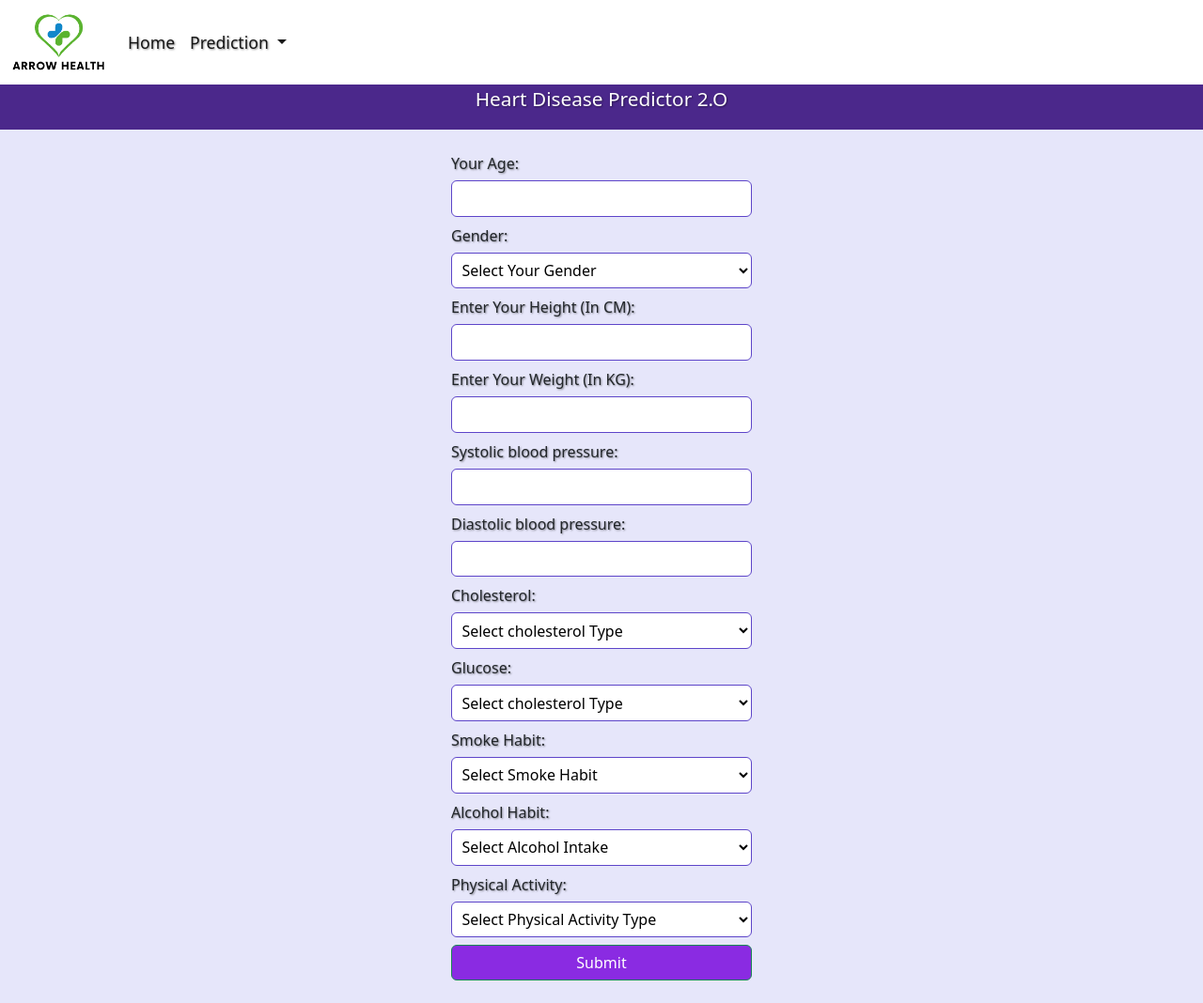
After one commit to shuvra-matrix/HEART_DISEASE_PREDICTION, a Django app: page /heart2/ in a window 1280 px wide. The commit adds this page. Shown: the whole page at 94% size. Run offline with Django 3.2, Linux system fonts and the light colour scheme.

Commit message:
prediction 2.0 done

```diff
--- a/HEART_DISEASE_PREDICTION_APP/urls.py
+++ b/HEART_DISEASE_PREDICTION_APP/urls.py
@@ -7,4 +7,5 @@ app_name = "pre"
 urlpatterns = [
     path('',views.index,name="index" ),
     path("heart/",views.heart_disease,name="heart"),
+    path("heart2/",views.heart_prediction_2,name="heart2"),
 ]
--- a/HEART_DISEASE_PREDICTION_APP/views.py
+++ b/HEART_DISEASE_PREDICTION_APP/views.py
@@ -55,3 +55,44 @@ def heart_disease(request):
         return render(request, "heart_desease_prediction.html",context=my_dict)
 
     return render(request, "heart_desease_prediction.html")
+
+
+def heart_prediction_2(request):
+    if request.method == "POST":
+        age = int(request.POST.get("age"))
+        gender = int(request.POST.get("gender"))
+        height = int(request.POST.get("height"))
+        weight = int(request.POST.get("weight"))
+        bp_hi = int(request.POST.get("bp_hi"))
+        bp_lo = int(request.POST.get("bp_lo"))
+        cholestrol = int(request.POST.get("cholesterol"))
+        gluc = int(request.POST.get("gluc"))
+        smoke = int(request.POST.get("smoke"))
+        alcohol = int(request.POST.get("alcohol"))
+        activity = int(request.POST.get("activity"))
+        request.session['list1'] = []
+        list1 = request.session.get("list1")
+        list1.append(age)
+        list1.append(gender)
+        list1.append(height)
+        list1.append(weight)
+        list1.append(bp_hi)
+        list1.append(bp_lo)
+        list1.append(cholestrol)
+        list1.append(gluc)
+        list1.append(smoke)
+        list1.append(alcohol)
+        list1.append(activity)
+        project = joblib.load("heart_model_2.sav")
+        ans = project.predict([list1])
+        if ans == 1:
+            message = "Positive"
+        elif ans == 0:
+            message = "Negative"
+        my_dict = {
+            "message": message,
+        }
+        del request.session['list1']
+        return render(request, "heart_desease_prediction_2.html",context=my_dict)
+
+    return render(request, "heart_desease_prediction_2.html")
--- a/Templates/header.html
+++ b/Templates/header.html
@@ -28,7 +28,8 @@
             Prediction
           </a>
           <ul class="dropdown-menu" aria-labelledby="navbarDropdown">
-            <li><a class="dropdown-item" href="{%url 'pre:heart' %}">Heart Disease</a></li>
+            <li><a class="dropdown-item" href="{%url 'pre:heart' %}">Heart Disease Prediction</a></li>
+            <li><a class="dropdown-item" href="{%url 'pre:heart2' %}">Heart Disease Prediction 2.0</a></li>
 
           </ul>
         </li>
--- /dev/null
+++ b/Templates/heart_desease_prediction_2.html
@@ -0,0 +1,151 @@
+{% extends 'header.html' %}
+
+{% block body_block %}
+
+<div class="text_div">
+    <p class="main_text">Heart Disease Predictor 2.O  {% if message %}<h4>Your Result: <span class="{{message}}"> {{message}}</span></h4></p>{% endif %}
+</div>
+
+<div style="width: 100%;  background-color: lavender !important; min-height: 80vh; position: absolute;">
+<form action="{%url 'pre:heart2' %}" method="POST">
+
+{% csrf_token %}
+<div class="main_div">
+    <div class="sub_class">
+        <div>
+             <label for="">Your Age:</label>
+        </div>
+        <div>
+            <input class="input" type="text" name="age" required>
+        </div>
+
+    </div>
+
+    <div class="sub_class">
+        <div>
+             <label for="">Gender:</label>
+        </div>
+        <div>
+            <select class="input" name="gender" id="" required>
+                <option value="">Select Your Gender</option>
+                <option value="0">Female</option>
+                <option value="1">Male</option>
+            </select>
+        </div>
+    </div>
+
+    <div class="sub_class">
+        <div>
+             <label for="">Enter Your Height (In CM):</label>
+        </div>
+        <div>
+            <input class="input" type="text" name="height" required>
+        </div>
+
+    </div>
+    <div class="sub_class">
+        <div>
+             <label for="">Enter Your Weight (In KG):</label>
+        </div>
+        <div>
+            <input class="input" type="text" name="weight" required>
+        </div>
+
+    </div>
+    <div class="sub_class">
+        <div>
+             <label for="">Systolic blood pressure:</label>
+        </div>
+        <div>
+            <input type="text" name="bp_hi" class="input" required>
+        </div>
+
+    </div>
+    <div class="sub_class">
+        <div>
+             <label for="">Diastolic blood pressure:</label>
+        </div>
+        <div>
+            <input type="text" name="bp_lo" class="input" required>
+        </div>
+
+    </div>
+     <div class="sub_class">
+        <div>
+             <label for="">Cholesterol:</label>
+        </div>
+        <div>
+            <select class="input" name="cholesterol" id="" required>
+                <option value="">Select cholesterol Type</option>
+                <option value="1">Normal</option>
+                <option value="2">Above Normal</option>
+                 <option value="3">Well Above Normal</option>
+            </select>
+        </div>
+
+    </div>
+     <div class="sub_class">
+        <div>
+             <label for="">Glucose:</label>
+        </div>
+        <div>
+            <select class="input" name="gluc" id="" required>
+                <option value="">Select cholesterol Type</option>
+                <option value="1">Normal</option>
+                <option value="2">Above Normal</option>
+                 <option value="3">Well Above Normal</option>
+            </select>
+        </div>
+
+    </div>
+
+
+    <div class="sub_class">
+        <div>
+             <label for="">Smoke Habit:</label>
+        </div>
+        <div>
+            <select class="input" name="smoke" id="" required>
+                <option value="">Select Smoke Habit</option>
+                <option value="1">Yes</option>
+                <option value="0">No</option>
+            </select>
+        </div>
+
+    </div>
+    <div class="sub_class">
+        <div>
+             <label for="">Alcohol Habit:</label>
+        </div>
+        <div>
+            <select class="input" name="alcohol" id="" required>
+                <option value="">Select Alcohol Intake</option>
+                <option value="1">Yes</option>
+                <option value="0">No</option>
+            </select>
+        </div>
+
+    </div>
+     <div class="sub_class">
+        <div>
+             <label for="">Physical Activity:</label>
+        </div>
+        <div>
+            <select class="input" name="activity" id="" required>
+                <option value="">Select Physical Activity Type</option>
+                <option value="1">Yes</option>
+                <option value="0">No</option>
+            </select>
+        </div>
+
+    </div>
+
+    <div class="button_div" style="width: 100%; margin-top: .4rem;">
+         <button style=" background-color: blueviolet  !important; width: 100%;  border-radius: 6px !important; " class="btn btn-success" type="submit">Submit</button>
+    </div>
+
+</form>
+</div>
+</div>
+
+{% endblock %}
```
Also changed, not shown: HEART_DISEASE_PREDICTION/settings.py (+6 -6 lines), 1 other file.
